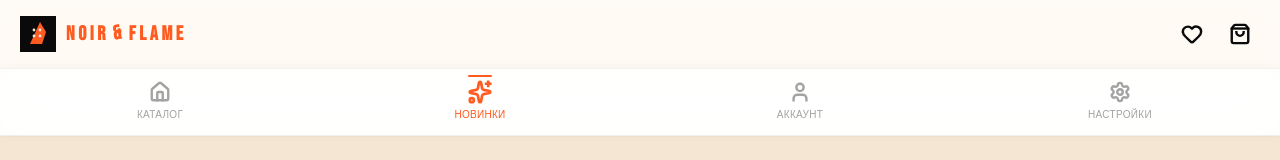
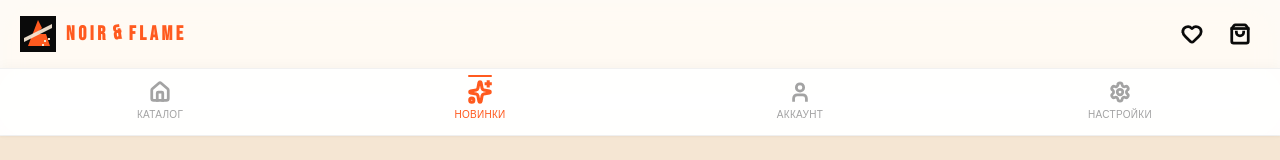
Before and after one commit to LittleWhiteGhost/ghost-style-shop, a React (Vite) app: page /new in a window 1280 px wide. Shown: the top 160 px of the page. Built offline with nearby package versions, Linux system fonts and the light colour scheme; no server answers; the database is empty.

Commit message:
feat(noir-flame): even sharper icons (stroke 2.8-3.2 + absoluteStrokeWidth + angular logo)
Co-Authored-By: katarina1_205 <otaevfarruhjon@gmail.com>

```diff
--- a/src/components/BackButton.tsx
+++ b/src/components/BackButton.tsx
@@ -19,7 +19,7 @@ export default function BackButton({ to, label = 'Назад' }: BackButtonProps
 
   return (
     <button type="button" className="page-back" onClick={handleClick}>
-      <ArrowLeft size={18} strokeWidth={2.2} />
+      <ArrowLeft size={18} strokeWidth={2.8} />
       {label}
     </button>
   );
--- a/src/components/Header.tsx
+++ b/src/components/Header.tsx
@@ -16,13 +16,17 @@ import {
 function NoirFlameMark() {
   return (
     <span className="logo-mark" aria-hidden="true">
-      <svg viewBox="0 0 36 36" xmlns="http://www.w3.org/2000/svg">
+      <svg viewBox="0 0 36 36" xmlns="http://www.w3.org/2000/svg" shapeRendering="crispEdges">
         <rect x="0" y="0" width="36" height="36" fill="var(--ink)" />
-        <path d="M10 28 L20 6 L26 16 L22 28 Z" fill="var(--accent)" />
-        <circle cx="14" cy="14" r="1.4" fill="var(--cream)" />
-        <circle cx="20" cy="14" r="1.4" fill="var(--cream)" />
-        <circle cx="14" cy="20" r="1.4" fill="var(--cream)" />
-        <circle cx="20" cy="20" r="1.4" fill="var(--cream)" />
+        {/* sharp angular flame: 4 hard cuts, no curves */}
+        <polygon points="8,30 18,4 22,12 16,18 26,18 30,30" fill="var(--accent)" />
+        {/* hard diagonal slash through the flame */}
+        <polygon points="4,22 32,8 32,12 4,26" fill="var(--cream)" opacity="0.95" />
+        <polygon points="4,22 32,8 32,12 4,26" fill="var(--ink)" opacity="0.0" />
+        {/* halftone-style square dots, not circles */}
+        <rect x="24" y="24" width="2" height="2" fill="var(--cream)" />
+        <rect x="28" y="22" width="2" height="2" fill="var(--cream)" />
+        <rect x="22" y="28" width="2" height="2" fill="var(--cream)" />
       </svg>
     </span>
   );
@@ -47,15 +51,15 @@ export default function Header() {
         <div className="header-actions">
           {userIsAdmin && (
             <Link to="/admin" className={`header-action-btn ${isActive('/admin') ? 'active' : ''}`} aria-label="Админ-панель">
-              <ShieldCheck size={22} strokeWidth={2} />
+              <ShieldCheck size={22} strokeWidth={2.8} absoluteStrokeWidth />
             </Link>
           )}
           <Link to="/wishlist" className="header-action-btn" aria-label="Избранное">
-            <Heart size={22} strokeWidth={2} />
+            <Heart size={22} strokeWidth={2.8} absoluteStrokeWidth />
             {items.length > 0 && <span className="action-badge">{items.length}</span>}
           </Link>
           <Link to="/cart" className="header-action-btn" aria-label="Корзина">
-            <ShoppingBag size={22} strokeWidth={2} />
+            <ShoppingBag size={22} strokeWidth={2.8} absoluteStrokeWidth />
             {itemCount > 0 && <span className="action-badge">{itemCount}</span>}
           </Link>
         </div>
@@ -63,19 +67,19 @@ export default function Header() {
 
       <nav className="bottom-nav">
         <Link to="/" className={`nav-btn ${isActive('/') ? 'active' : ''}`}>
-          <Home className="nav-icon" size={22} strokeWidth={2} />
+          <Home className="nav-icon" size={22} strokeWidth={2.8} absoluteStrokeWidth />
           <span>Каталог</span>
         </Link>
         <Link to="/new" className={`nav-btn ${isActive('/new') ? 'active' : ''}`}>
-          <Sparkles className="nav-icon" size={22} strokeWidth={2} />
+          <Sparkles className="nav-icon" size={22} strokeWidth={2.8} absoluteStrokeWidth />
           <span>Новинки</span>
         </Link>
         <Link to="/account" className={`nav-btn ${isActive('/account') ? 'active' : ''}`}>
-          <User className="nav-icon" size={22} strokeWidth={2} />
+          <User className="nav-icon" size={22} strokeWidth={2.8} absoluteStrokeWidth />
           <span>Аккаунт</span>
         </Link>
         <Link to="/settings" className={`nav-btn ${isActive('/settings') ? 'active' : ''}`}>
-          <SettingsIcon className="nav-icon" size={22} strokeWidth={2} />
+          <SettingsIcon className="nav-icon" size={22} strokeWidth={2.8} absoluteStrokeWidth />
           <span>Настройки</span>
         </Link>
       </nav>
--- a/src/components/Hero.tsx
+++ b/src/components/Hero.tsx
@@ -84,7 +84,7 @@ export default function Hero() {
           </p>
           <Link to="/new" className="nf-hero__cta">
             Смотреть капсулу
-            <ArrowRight size={18} strokeWidth={2.4} />
+            <ArrowRight size={18} strokeWidth={3} />
           </Link>
         </div>
         <div className="nf-hero__art">
--- a/src/components/ProductCard.tsx
+++ b/src/components/ProductCard.tsx
@@ -73,7 +73,7 @@ export default function ProductCard({ id, name, price, image, isNew, category, d
           onClick={handleToggleWishlist}
           aria-label="В избранное"
         >
-          <Heart size={18} strokeWidth={2} fill={isInWishlist(id) ? 'currentColor' : 'none'} />
+          <Heart size={18} strokeWidth={2.8} fill={isInWishlist(id) ? 'currentColor' : 'none'} />
         </button>
         {useIllustration ? (
           <ProductIllustration category={category} title={name} />
@@ -86,19 +86,19 @@ export default function ProductCard({ id, name, price, image, isNew, category, d
         <p className="product-price">{price.toLocaleString('ru-RU')} ₽</p>
         {quantity === 0 ? (
           <button className="add-to-cart-btn" onClick={handleAddToCart}>
-            <ShoppingBag size={16} strokeWidth={2.2} />
+            <ShoppingBag size={16} strokeWidth={2.8} />
             В корзину
           </button>
         ) : (
           <div className="qty-control" onClick={(e) => e.stopPropagation()}>
             <button className="qty-btn" onClick={handleDec} aria-label="Уменьшить">
-              <Minus size={16} strokeWidth={2.4} />
+              <Minus size={16} strokeWidth={3} />
             </button>
             <span className="qty-value">
               {quantity} шт
             </span>
             <button className="qty-btn" onClick={handleInc} aria-label="Увеличить">
-              <Plus size={16} strokeWidth={2.4} />
+              <Plus size={16} strokeWidth={3} />
             </button>
           </div>
         )}
--- a/src/pages/Cart.tsx
+++ b/src/pages/Cart.tsx
@@ -59,18 +59,18 @@ export default function Cart() {
                   disabled={item.quantity <= 1}
                   aria-label="Уменьшить"
                 >
-                  <Minus size={16} strokeWidth={2.4} />
+                  <Minus size={16} strokeWidth={3} />
                 </button>
                 <span>{item.quantity}</span>
                 <button
                   onClick={() => updateQuantity(item.id, item.quantity + 1)}
                   aria-label="Увеличить"
                 >
-                  <Plus size={16} strokeWidth={2.4} />
+                  <Plus size={16} strokeWidth={3} />
                 </button>
               </div>
               <button className="remove-btn" onClick={() => removeFromCart(item.id)} aria-label="Удалить">
-                <Trash2 size={18} strokeWidth={2} />
+                <Trash2 size={18} strokeWidth={2.8} />
               </button>
             </div>
           </div>
--- a/src/pages/ProductDetail.tsx
+++ b/src/pages/ProductDetail.tsx
@@ -79,7 +79,7 @@ export default function ProductDetail() {
 
           <div className="product-actions">
             <button className="btn-add-cart" onClick={handleAddToCart}>
-              <ShoppingBag size={18} strokeWidth={2.2} />
+              <ShoppingBag size={18} strokeWidth={2.8} />
               Добавить в корзину
             </button>
             <button
@@ -87,7 +87,7 @@ export default function ProductDetail() {
               onClick={() => toggleWishlist(product)}
               aria-label="В избранное"
             >
-              <Heart size={20} strokeWidth={2} fill={isInWishlist(product.id) ? 'currentColor' : 'none'} />
+              <Heart size={20} strokeWidth={2.8} fill={isInWishlist(product.id) ? 'currentColor' : 'none'} />
             </button>
           </div>
         </div>
--- a/src/styles/global.css
+++ b/src/styles/global.css
@@ -2951,25 +2951,37 @@ header svg,
   shape-rendering: geometricPrecision;
 }
 
-/* slightly thicker strokes for higher visual weight */
+/* thicker, blocky strokes — editorial feel */
 .lucide {
-  stroke-width: 2.4;
-}
-
-/* Header / nav icons should feel chunkier and angular */
+  stroke-width: 2.8;
+  stroke-miterlimit: 10;
+}
+
+/* Header / nav icons feel chunkier and stamp-like */
 header .lucide,
 .bottom-nav .lucide,
 nav .lucide {
-  stroke-width: 2.6;
-}
-
-/* Cart qty +/- and wishlist want maximum sharpness */
+  stroke-width: 3;
+}
+
+/* Cart qty +/- and wishlist max sharpness */
 .qty-btn .lucide,
 .wishlist-btn .lucide {
-  stroke-width: 2.8;
+  stroke-width: 3.2;
 }
 
 /* Toast indicator */
 .toast .lucide {
-  stroke-width: 2.6;
-}
+  stroke-width: 3;
+}
+
+/* Kill any pixel-level antialiasing softening on small icons */
+header svg,
+.bottom-nav svg,
+.qty-btn svg,
+.wishlist-btn svg,
+.product-card svg,
+.toast svg {
+  shape-rendering: geometricPrecision;
+  text-rendering: geometricPrecision;
+}
```
Also changed, not shown: src/pages/Admin.tsx (+5 -5 lines).
